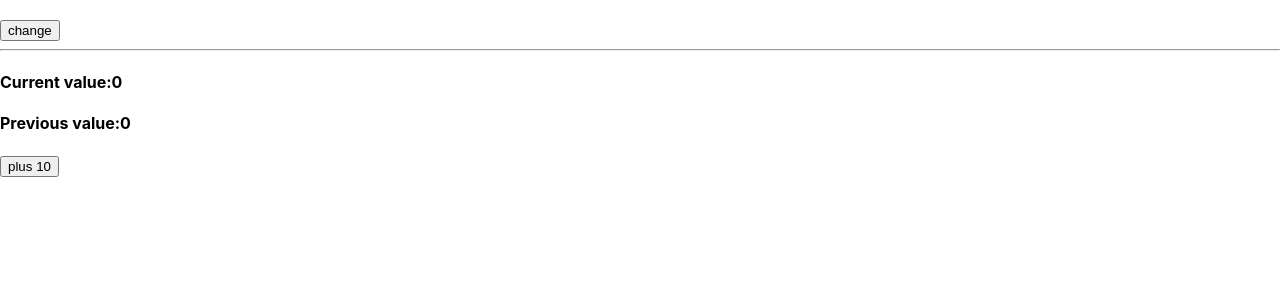
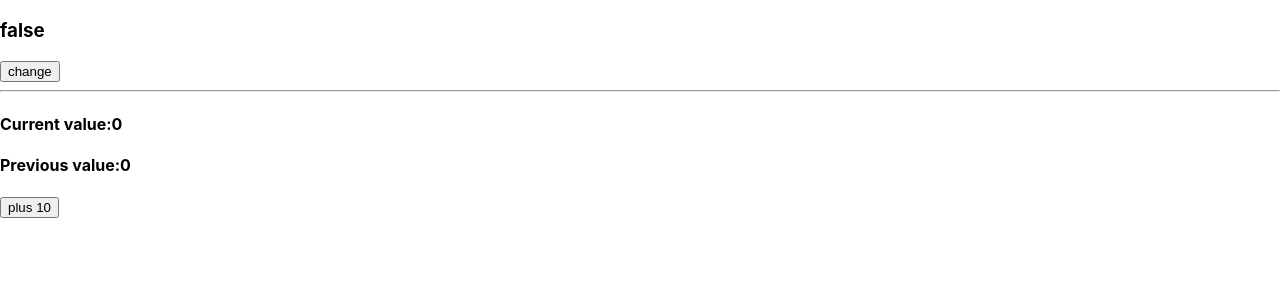
Before and after one commit to Olya151515/react_ts, a React (Create React App) app: page / in a window 1280 px wide. Shown: the top 300 px of the page. Built offline with nearby package versions, Linux system fonts and the light colour scheme.

Commit message:
finished commit Lesson3

```diff
--- a/src/App.tsx
+++ b/src/App.tsx
@@ -12,7 +12,7 @@ const App:FC = () => {
     let{changeHandler,value}= useToggle(false);
   return (
       <>
-          <h3>{value}</h3>
+          <h3>{value.toString()}</h3>
           <button onClick={() => {
               console.log(value);
               changeHandler();
```
